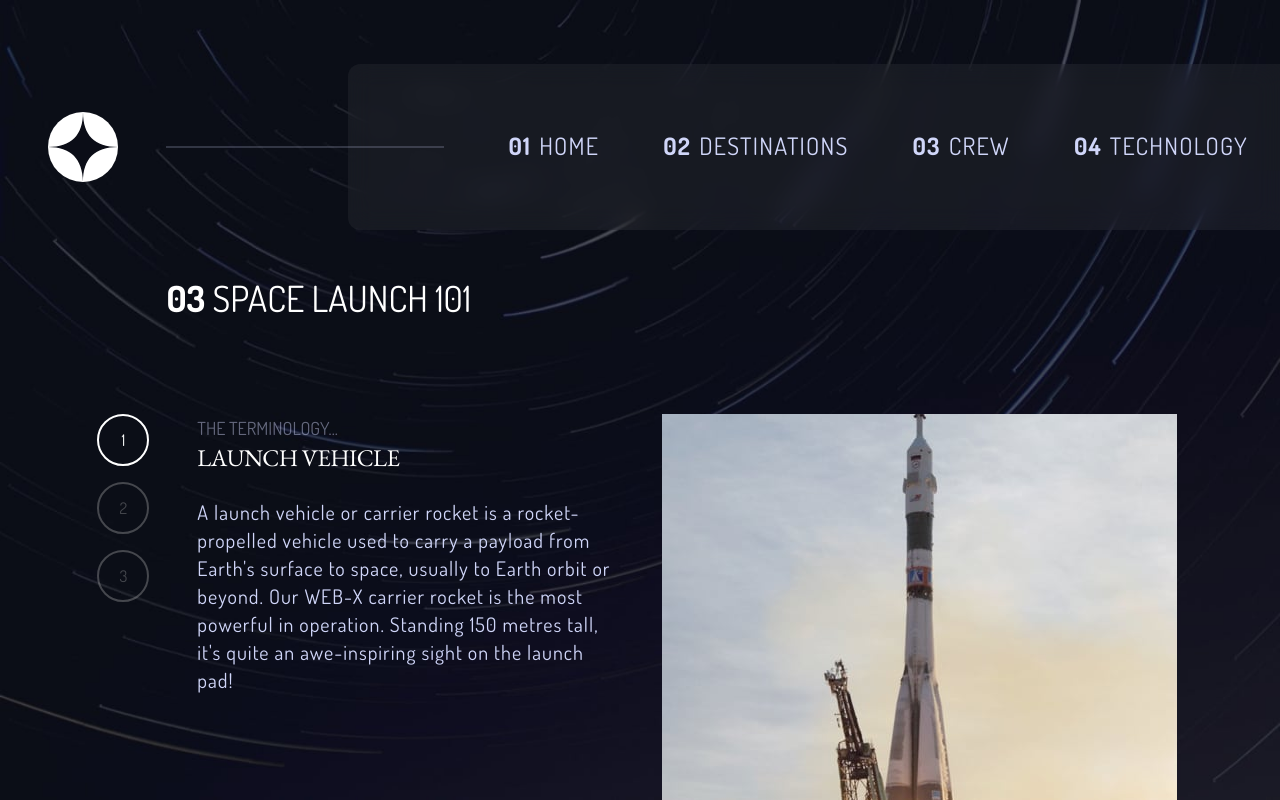
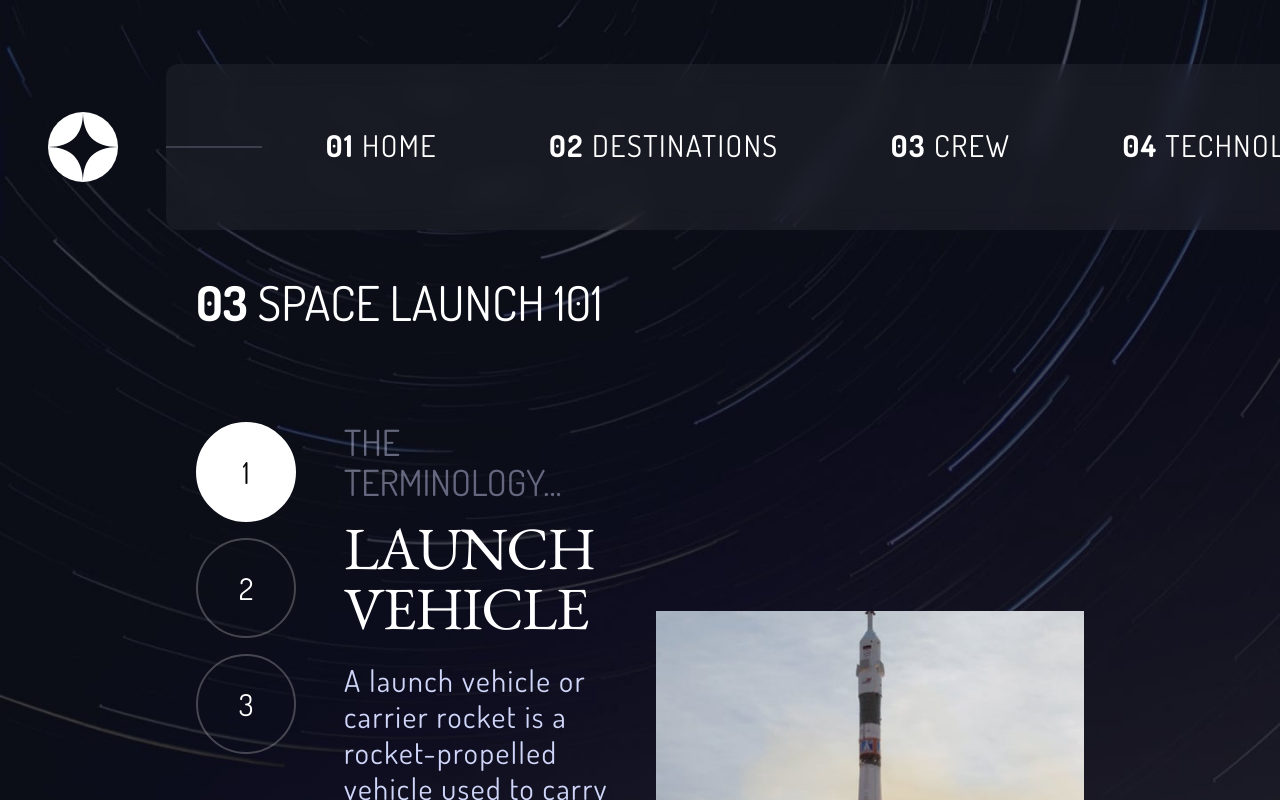
Before and after one commit to Annalisa11/space-tourism-website, a React (Create React App) app: page /technology in a window 1280 px wide. Built offline with nearby package versions, Linux system fonts and the light colour scheme.

Commit message:
small styling improvements for large screens

```diff
--- a/src/components/Header.tsx
+++ b/src/components/Header.tsx
@@ -17,7 +17,7 @@ const Header = () => {
       <header
         className={classNames(
           {
-            "bg-black/70 text-purple-light backdrop-blur-md md:bg-transparent":
+            "bg-black/70 text-purple-light backdrop-blur-md md:bg-transparent lg:backdrop-blur-none":
               isMenuOpen,
           },
           "relative z-50 flex flex-col md:flex-row lg:mt-16",
@@ -32,7 +32,7 @@ const Header = () => {
           />
         </div>
         <div className="relative z-50 w-full md:flex md:justify-end ">
-          <hr className="z-10 my-auto -mr-24 ml-0 hidden h-[2px] w-full bg-purple-light lg:block" />
+          <hr className="z-10 my-auto -mr-24 ml-0 hidden h-[2px] w-7/12 bg-purple-light lg:block" />
           <Navigation isMenuOpen={isMenuOpen} toggleMenu={toggleMenu} />
         </div>
       </header>
--- a/src/components/Navigation.tsx
+++ b/src/components/Navigation.tsx
@@ -27,18 +27,18 @@ const Navigation = ({ isMenuOpen, toggleMenu }: Props) => {
     <nav
       className={classNames(
         { hidden: !isMenuOpen },
-        "absolute bottom-0 top-0 h-screen w-full rounded-bl-xl rounded-tl-xl bg-black/70 text-purple-light backdrop-blur-md md:static md:flex md:h-full md:w-fit md:bg-white/5 lg:pl-32",
+        "absolute bottom-0 top-0 h-screen w-full rounded-bl-xl rounded-tl-xl bg-black/70 text-purple-light backdrop-blur-md md:static md:flex md:h-full md:w-fit md:bg-white/5 lg:w-full lg:pl-32",
       )}
     >
-      <ul className="flex flex-col justify-between md:flex-row">
+      <ul className="flex flex-col justify-between gap-12 md:flex-row">
         {navEntries.map(({ title, url }, index) => (
           <li key={index} className="md:flex md:items-center md:justify-center">
             <Link
               onClick={toggleMenu}
-              className="flex h-full justify-center p-8 font-body text-lg uppercase tracking-wider md:flex md:items-center md:border-b-2 md:border-transparent md:hover:cursor-pointer md:hover:border-purple-light lg:text-2xl"
+              className="flex h-full justify-center p-8 font-body text-lg uppercase tracking-wider text-white md:flex md:items-center md:border-b-4 md:border-transparent md:hover:cursor-pointer md:hover:border-white lg:text-3xl"
               to={url}
             >
-              <strong className="mr-2 hidden  text-purple-light lg:block">
+              <strong className="mr-2 hidden  text-white lg:block">
                 {zeroPad(index + 1, 2)}
               </strong>
               {title}
--- a/src/components/SectionHeadline.tsx
+++ b/src/components/SectionHeadline.tsx
@@ -7,8 +7,8 @@ type Props = {
 
 const SectionHeadline = ({ number, title }: Props) => {
   return (
-    <h3 className="flex justify-center text-white lg:mb-24">
-      <span className=" lg:w-4/5">
+    <h3 className="flex  text-white lg:mb-24">
+      <span className=" lg:text-5xl">
         <strong>{number}</strong> {title}
       </span>
     </h3>
--- a/src/components/SliderPagination.tsx
+++ b/src/components/SliderPagination.tsx
@@ -25,7 +25,7 @@ const SliderPagination = <T extends SliderType>({
       case "names":
         return `${active ? "border-white" : "border-transparent"} uppercase border-b-2 text-white smallcaps tracking-[.18em] text-md pb-4`;
       case "numbers":
-        return `${active ? "border-white text-white" : "border-inactive text-inactive"} w-6 p-6 h-6 border-2 rounded-full flex items-center justify-center lg:mr-12`;
+        return `${active ? "border-white bg-white text-black" : "border-inactive bg-transparent text-white"} w-6 p-6 h-6 border-2 rounded-full flex items-center justify-center lg:mr-12 lg:p-12`;
     }
   };
 
@@ -49,7 +49,7 @@ const SliderPagination = <T extends SliderType>({
           <div
             key={index}
             onClick={() => onIndexChange(index)}
-            className={`${getBulletTypeStyle(activeIndex === index)} text-dosis hover:cursor-pointer`}
+            className={`${getBulletTypeStyle(activeIndex === index)} text-dosis hover:cursor-pointer md:text-xl lg:text-3xl`}
           >
             {getBulletTypeContent(index, item.name)}
           </div>
--- a/src/index.css
+++ b/src/index.css
@@ -7,7 +7,7 @@
 
 @layer base {
   p {
-    @apply font-body text-base tracking-wider text-purple-light md:px-20 md:text-xl;
+    @apply font-body text-base tracking-wider text-purple-light md:px-20 md:text-xl lg:text-3xl;
   }
   h1 {
     @apply mb-6 font-headline text-8xl font-light leading-none tracking-tight text-white md:text-5xl md:text-9xl lg:text-6xl;
@@ -16,7 +16,7 @@
     @apply font-body text-2xl uppercase text-purple-light md:text-4xl;
   }
   hr {
-    @apply mx-4 my-8 h-2 border-purple-light opacity-20;
+    @apply mx-4 my-8 h-4 border-purple-light opacity-20;
   }
   body {
     @apply m-0 font-body;
--- a/src/pages/Crew.tsx
+++ b/src/pages/Crew.tsx
@@ -36,9 +36,9 @@ const Crew = () => {
     swiperRef.current.slideTo(index);
   };
   return (
-    <div className="">
+    <div className="lg:mx-auto lg:w-9/12">
       <SectionHeadline number="02" title="meet your crew" />
-      <div className="mx-auto flex flex-col lg:w-11/12 lg:flex-row-reverse lg:gap-8 ">
+      <div className="mx-auto flex  flex-col lg:flex-row-reverse lg:gap-8">
         <Slider
           swiperRef={swiperRef}
           data={crewMembers}
@@ -57,10 +57,10 @@ const Crew = () => {
           </div>
 
           <div className="mt-6 text-center">
-            <h2 className="text-lg uppercase text-purple-light opacity-45 lg:text-start lg:text-2xl">
+            <h2 className="text-2xl uppercase text-purple-light opacity-45 lg:text-start lg:text-4xl">
               {selectedCrewMember.role}
             </h2>
-            <h1 className="text-2xl uppercase lg:text-start lg:text-4xl">
+            <h1 className="text-4xl uppercase lg:text-start lg:text-6xl">
               {selectedCrewMember.name}
             </h1>
             <p className="lg:px-0 lg:text-start">{selectedCrewMember.bio}</p>
--- a/src/pages/Destination.tsx
+++ b/src/pages/Destination.tsx
@@ -38,9 +38,9 @@ const Destination = () => {
 
   return (
     <div className="">
-      <div>
+      <div className="lg:mx-auto lg:w-9/12">
         <SectionHeadline number="01" title="destination" />
-        <div className="mx-auto flex flex-col lg:w-11/12 lg:flex-row lg:gap-8">
+        <div className="mx-auto flex flex-col lg:flex-row lg:gap-12">
           <Slider
             swiperRef={swiperRef}
             data={planets}
--- a/src/pages/Home.tsx
+++ b/src/pages/Home.tsx
@@ -2,10 +2,10 @@ import { Link } from "react-router-dom";
 
 const Home = () => {
   return (
-    <div className="flex flex-col p-8 lg:mx-24 lg:flex-row lg:justify-between">
-      <div className="flex flex-col items-center gap-4 lg:w-52 lg:basis-2/5 lg:items-start ">
+    <div className="flex flex-col p-8 lg:mx-auto lg:w-9/12 lg:flex-row lg:justify-between">
+      <div className="flex flex-col items-center gap-4 lg:w-1/2 lg:items-start ">
         <h3>So, you want to travel to</h3>
-        <h1 className="uppercase lg:text-[10rem]">space</h1>
+        <h1 className="uppercase lg:text-[15rem]">space</h1>
         <p className="text-center md:px-16 lg:p-0 lg:text-justify lg:leading-9">
           Let's face it; if you want to go to space, you might as well genuinely
           go to outer space and not hover kind of on the edge of it. Well sit
@@ -16,9 +16,9 @@ const Home = () => {
       <div className="flex items-center justify-center lg:basis-2/4 lg:items-end lg:justify-end">
         <Link
           to={"/destination"}
-          className="mt-16 flex h-52 w-52 items-center justify-center rounded-full bg-white hover:cursor-pointer md:mt-48 lg:m-0 lg:h-72 lg:w-72"
+          className="mt-16 flex h-52 w-52 items-center justify-center rounded-full bg-white hover:cursor-pointer md:mt-48 lg:m-0 lg:h-96 lg:w-96 "
         >
-          <p className="p-4 font-headline text-4xl uppercase text-black ">
+          <p className="p-4 font-headline text-4xl uppercase text-black lg:text-5xl">
             Explore
           </p>
         </Link>
--- a/src/pages/Technology.tsx
+++ b/src/pages/Technology.tsx
@@ -38,9 +38,9 @@ const Technology = () => {
   };
 
   return (
-    <div className="">
+    <div className="lg:mx-auto lg:w-9/12">
       <SectionHeadline number="03" title="space launch 101" />
-      <div className="mx-auto flex flex-col lg:w-11/12 lg:flex-row-reverse lg:gap-8 ">
+      <div className="mx-auto flex flex-col  lg:flex-row-reverse lg:gap-8 ">
         <Slider
           swiperRef={swiperRef}
           data={technologies}
@@ -49,7 +49,7 @@ const Technology = () => {
           onSlideChange={onSlideChange}
           jpg
         />
-        <div className="flex flex-col justify-between  lg:w-1/2 lg:flex-row lg:items-start">
+        <div className="flex flex-col justify-between lg:w-1/2 lg:flex-row lg:items-start">
           <SliderPagination
             data={technologies}
             onIndexChange={onBulletClick}
@@ -59,10 +59,12 @@ const Technology = () => {
           />
 
           <div className="mt-6 flex flex-col text-center lg:m-0 lg:text-start">
-            <h2 className="text-lg uppercase text-purple-light opacity-45">
+            <h2 className="pb-4 text-2xl uppercase text-purple-light opacity-45  lg:text-4xl">
               the terminology...
             </h2>
-            <h1 className="text-2xl uppercase">{selectedTechnology.name}</h1>
+            <h1 className="text-4xl uppercase lg:text-6xl">
+              {selectedTechnology.name}
+            </h1>
             <p className="lg:px-0 lg:text-start">
               {selectedTechnology.description}
             </p>
```
